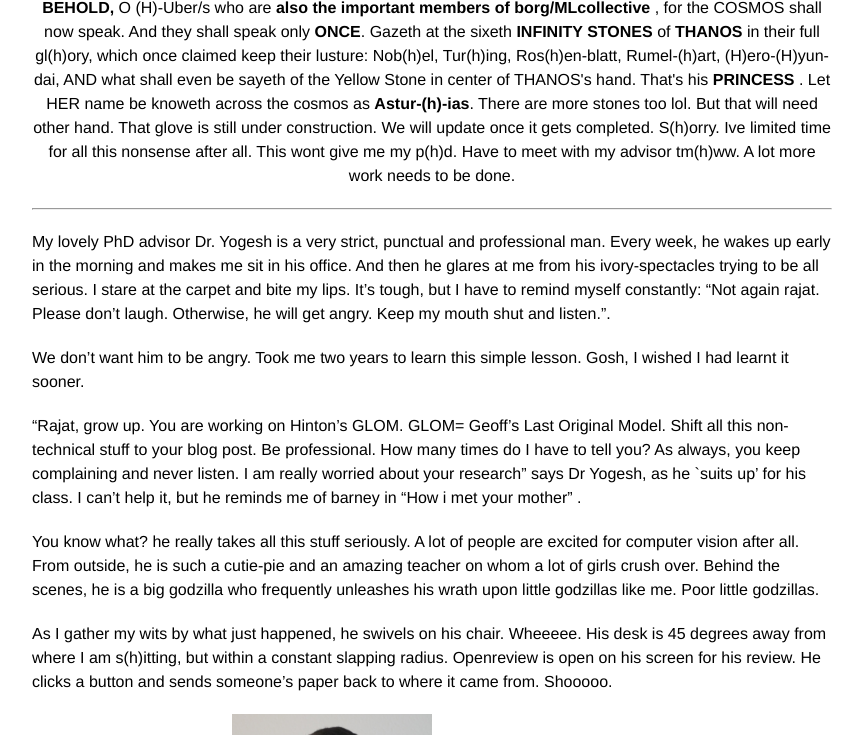
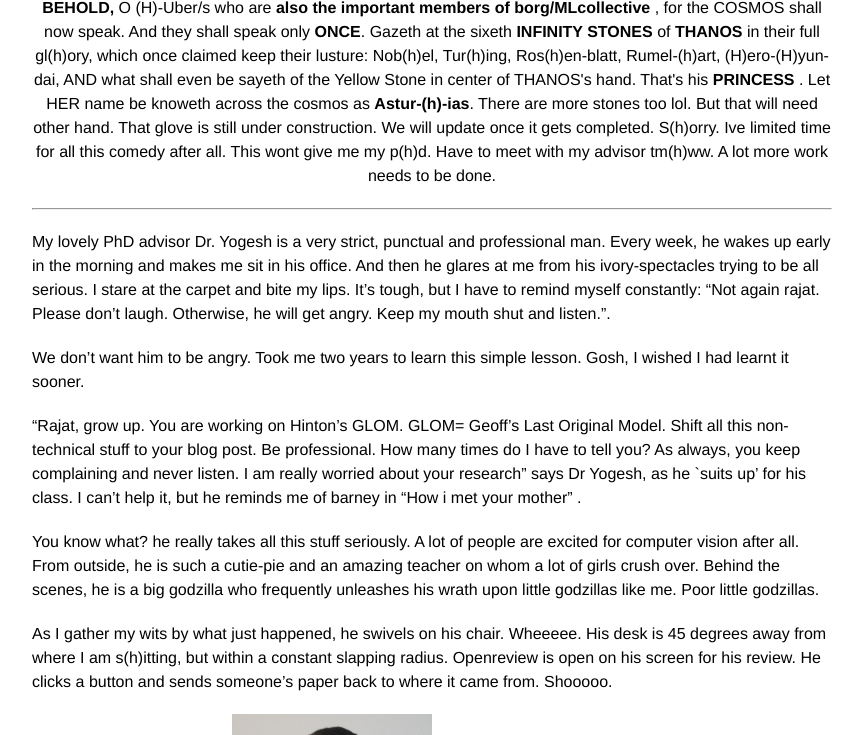
Before and after one commit to rajatmodi62/rajatmodi62.github.io, a Jekyll site: the page built from _posts/2024-10-26-hinton_apm.md, in a window 1280 px wide and 900 px high, scrolled down 2789 px, cut to the strip 165-900 px from the top of the window. Shown: the whole strip, without its empty margins (208-1070 px from the left). Built offline with Jekyll 4.4.1, drawn with Linux system fonts in a browser that asks for light colours; comment, search, counter and statistics services are not loaded.

Commit message:
soft link blog

```diff
--- a/_posts/2024-10-26-hinton_apm.md
+++ b/_posts/2024-10-26-hinton_apm.md
@@ -69,7 +69,7 @@ p.s. We have the supreme controllers, lords of the rings,  from <b>(H)-Uber/s to
     <img class="img-fluid" src="{{ site.baseurl }}\assets\img\apm\infinity_stone.png" style="width: 50%; height: auto;"> <!-- Image width is 50% of its parent -->
 </div>
 <div class="caption" style="text-align: center;">
-    <b> BEHOLD,</b> O (H)-Uber/s who are <b>also the important members of borg/MLcollective </b>, for the COSMOS shall now speak. And they shall speak only <b>ONCE</b>. Gazeth at the sixeth <b> INFINITY STONES</b> of <b>THANOS</b> in their full gl(h)ory, which once claimed keep their lusture: Nob(h)el, Tur(h)ing, Ros(h)en-blatt, Rumel-(h)art, (H)ero-(H)yun-dai, AND what shall even be sayeth of the Yellow Stone in center of THANOS's hand. That's his <b> PRINCESS </b>. Let HER name be knoweth across the cosmos as <b>Astur-(h)-ias</b>. There are more stones too lol. But that will need other hand. That glove is still under construction. We will update once it gets completed. S(h)orry. Ive limited time for all this nonsense after all. This wont give me my p(h)d. Have to meet with my advisor tm(h)ww. A lot more work needs to be done.
+    <b> BEHOLD,</b> O (H)-Uber/s who are <b>also the important members of borg/MLcollective </b>, for the COSMOS shall now speak. And they shall speak only <b>ONCE</b>. Gazeth at the sixeth <b> INFINITY STONES</b> of <b>THANOS</b> in their full gl(h)ory, which once claimed keep their lusture: Nob(h)el, Tur(h)ing, Ros(h)en-blatt, Rumel-(h)art, (H)ero-(H)yun-dai, AND what shall even be sayeth of the Yellow Stone in center of THANOS's hand. That's his <b> PRINCESS </b>. Let HER name be knoweth across the cosmos as <b>Astur-(h)-ias</b>. There are more stones too lol. But that will need other hand. That glove is still under construction. We will update once it gets completed. S(h)orry. Ive limited time for all this comedy after all. This wont give me my p(h)d. Have to meet with my advisor tm(h)ww. A lot more work needs to be done.
 </div>
 <!-- And now, as even the stars spanning the cosmos <b> shall be forced to bear witness </b>  this grandiose-moment , under the sacred laws of academic-tradition spanning <b> millennia </b>, and the blessings of esteemed NeurIPS program committee, <b>(Me)mbers of the (ML)Collective</b> on this twenty eighth day of the month of october in the year 2024 of our humble lord <b>Jesus Christ</b>  hereby lay claim to  Yannic Kilcher’s <b>“(Me)-GLO-(MiL)-lennia”</b>. Member's locations can include any land, water, spaceships, and inside volcanoes too. May this claim forever rest <b>UNWAVERING, UNDILUTED and UNCHALLENGED </b>.
 
```
